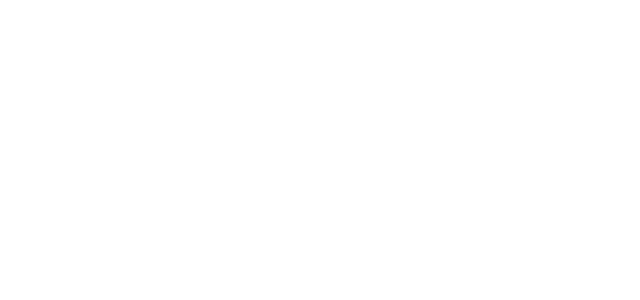
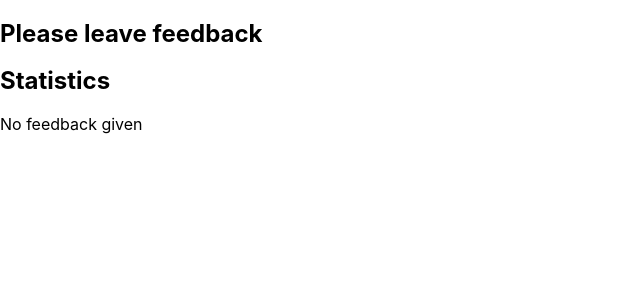
Before and after one commit to shvyrkova-maria/goit-react-hw-02-feedback, a React (Create React App) app: page / in a window 1280 px wide. Shown: the top 300 px of the page, without its empty margins (0-640 px from the left). Built offline with nearby package versions, Linux system fonts and the light colour scheme.

Commit message:
Create all components without fn

```diff
--- a/src/App.js
+++ /dev/null
@@ -1,7 +0,0 @@
-import './App.css';
-
-function App() {
-  return <div className="App"></div>;
-}
-
-export default App;
--- /dev/null
+++ b/src/components/App/App.jsx
@@ -0,0 +1,42 @@
+import React, { Component } from 'react';
+// import PropTypes from 'prop-types';
+import Section from 'components/Section/Section';
+// import FeedbackOptions from 'components/FeedbackOptions/FeedbackOptions';
+// import Statistics from 'components/Statistics/Statistics';
+import Notification from 'components/Notification/Notification';
+
+export default class App extends Component {
+  // static propTypes = {
+  //   prop: PropTypes,
+  // };
+
+  state = {
+    good: 0,
+    neutral: 0,
+    bad: 0,
+  };
+
+  render() {
+    return (
+      <>
+        <Section title={'Please leave feedback'}>
+          {/* <FeedbackOptions
+          options={[this.state.good, this.state.neutral, this.state.bad]}
+          onLeaveFeedback={}
+          /> */}
+        </Section>
+
+        <Section title={'Statistics'}>
+          {/* <Statistics
+          good={}
+          neutral={}
+          bad={}
+          total={}
+          positivePercentage={}
+          /> */}
+          <Notification message={'No feedback given'} />
+        </Section>
+      </>
+    );
+  }
+}
--- /dev/null
+++ b/src/components/FeedbackOptions/FeedbackOptions.jsx
@@ -0,0 +1,22 @@
+import React from 'react';
+
+function FeedbackOptions() {
+  return <div></div>;
+}
+
+export default FeedbackOptions;
+
+// import React, { Component } from 'react';
+// // import PropTypes from 'prop-types'
+
+// class FeedbackOptions extends Component {
+//   // static propTypes = {
+
+//   // }
+
+//   render() {
+//     return <div></div>;
+//   }
+// }
+
+// export default FeedbackOptions;
--- /dev/null
+++ b/src/components/Notification/Notification.jsx
@@ -0,0 +1,12 @@
+import React from 'react';
+import PropTypes from 'prop-types';
+
+function Notification({ message }) {
+  return <p>{message}</p>;
+}
+
+Notification.protoType = {
+  message: PropTypes.string.isRequired,
+};
+
+export default Notification;
--- /dev/null
+++ b/src/components/Section/Section.jsx
@@ -0,0 +1,19 @@
+import React from 'react';
+import PropTypes from 'prop-types';
+
+function Section({ title, children }) {
+  return (
+    <section>
+      <h2>{title}</h2>
+      {children}
+    </section>
+  );
+}
+
+Section.propTypes = {
+  title: PropTypes.string.isRequired,
+  children: PropTypes.node,
+  //is required
+};
+
+export default Section;
--- a/src/index.js
+++ b/src/index.js
@@ -1,7 +1,8 @@
 import React from 'react';
 import ReactDOM from 'react-dom';
+import 'modern-normalize/modern-normalize.css';
 import './index.css';
-import App from './App';
+import App from './components/App/App';
 
 ReactDOM.render(
   <React.StrictMode>
```
Also changed, not shown: src/components/App/App.css (added), src/components/FeedbackOptions/FeedbackOptions.module.css (added), src/components/Notification/Notification.module.css (added), src/components/Section/Section.module.css (added), src/components/Statistics/Statistics.jsx (added), src/components/Statistics/Statistics.module.css (added), 1 other file (tests, documents, lock files or other folders).
